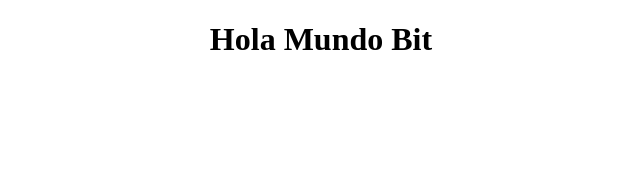
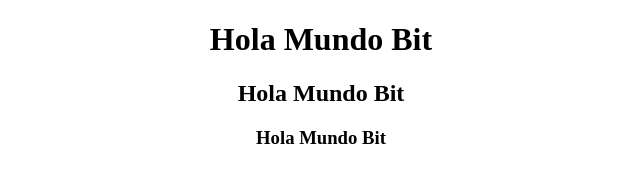
Before and after one commit to JorgeAtta/Jorge, a plain HTML site: page index.html in a window 1280 px wide. Shown: the whole page, without its empty margins (319-959 px from the left). Drawn offline with Linux system fonts and the light colour scheme.

Commit message:
codigo html y javascript

```diff
--- a/app.js
+++ b/app.js
@@ -1 +1,4 @@
 console.log('Hola Mundo Javascript')
+
+
+// Hola bit
--- a/index.html
+++ b/index.html
@@ -10,6 +10,8 @@
 <body>
 <center>
 <h1> Hola Mundo Bit </h1>
+<h2> Hola Mundo Bit </h2>
+<h3> Hola Mundo Bit </h3>
 </center>
 </body>
 
```
